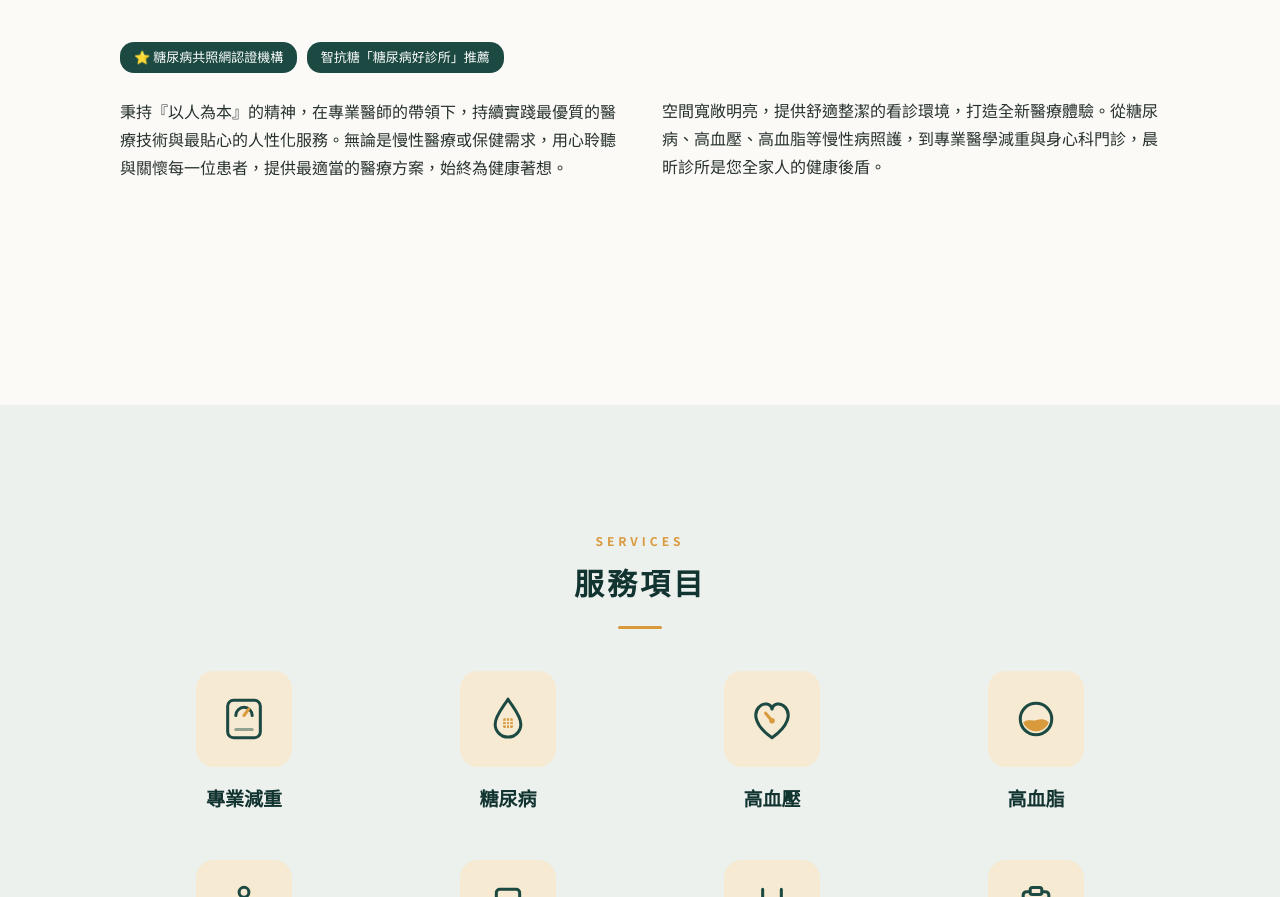
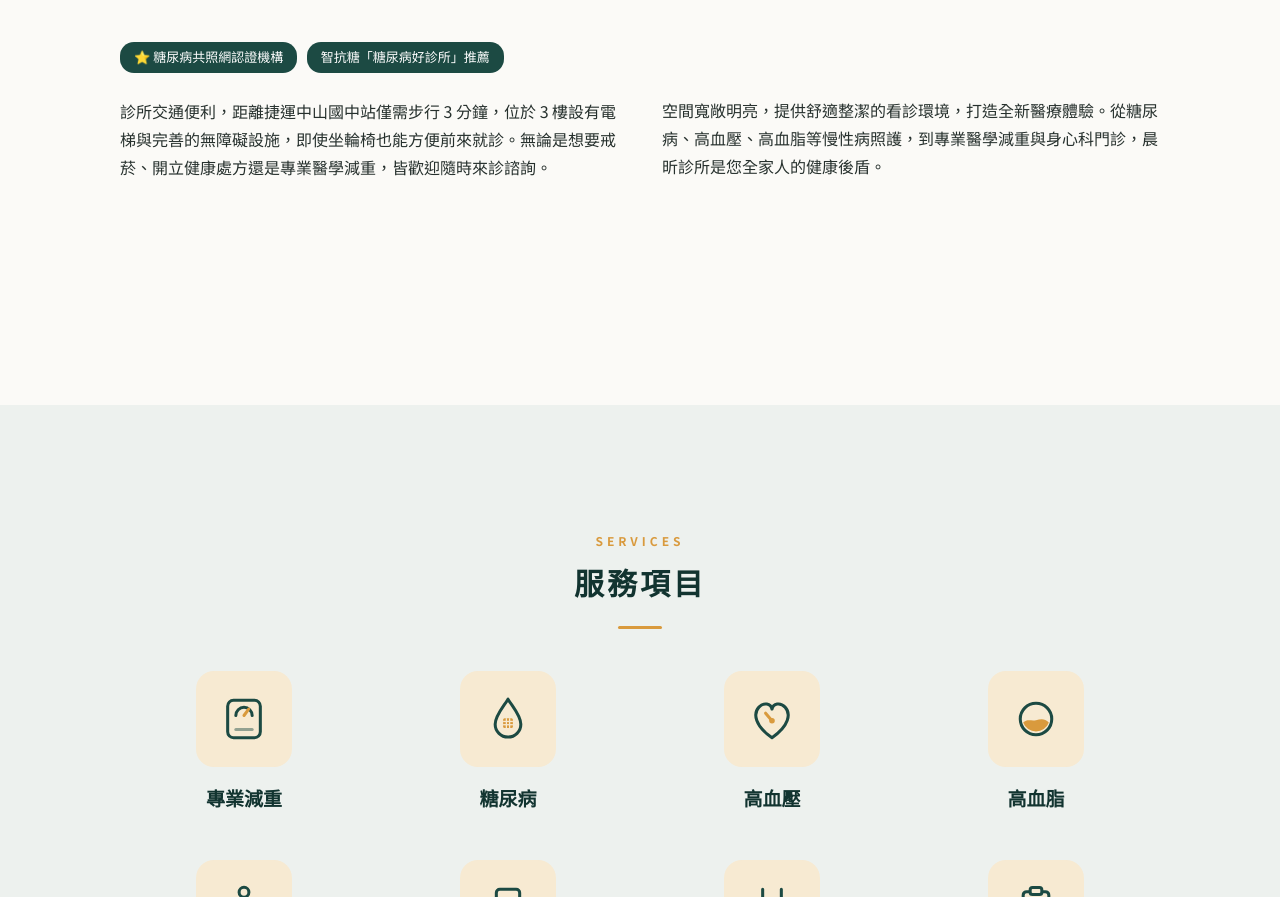
Before and after one commit to joyseeker9453-sketch/WEBSITETESTING, a website: page index.html in a window 1280 px wide. Shown: the part 1118-2015 px from the top of the page. Drawn offline with Linux system fonts and the light colour scheme.

Commit message:
Update index.html
CHANGE DUPLICATE WORDING

```diff
--- a/index.html
+++ b/index.html
@@ -354,7 +354,7 @@
         <div>
           <span class="badge">⭐ 糖尿病共照網認證機構</span>
           <span class="badge">智抗糖「糖尿病好診所」推薦</span>
-          <p style="margin-top:14px">秉持『以人為本』的精神，在專業醫師的帶領下，持續實踐最優質的醫療技術與最貼心的人性化服務。無論是慢性醫療或保健需求，用心聆聽與關懷每一位患者，提供最適當的醫療方案，始終為健康著想。</p>
+          <p style="margin-top:14px">診所交通便利，距離捷運中山國中站僅需步行 3 分鐘，位於 3 樓設有電梯與完善的無障礙設施，即使坐輪椅也能方便前來就診。無論是想要戒菸、開立健康處方還是專業醫學減重，皆歡迎隨時來診諮詢。</p>
         </div>
         <div class="about-right">
           <p>空間寬敞明亮，提供舒適整潔的看診環境，打造全新醫療體驗。從糖尿病、高血壓、高血脂等慢性病照護，到專業醫學減重與身心科門診，晨昕診所是您全家人的健康後盾。</p>
```
